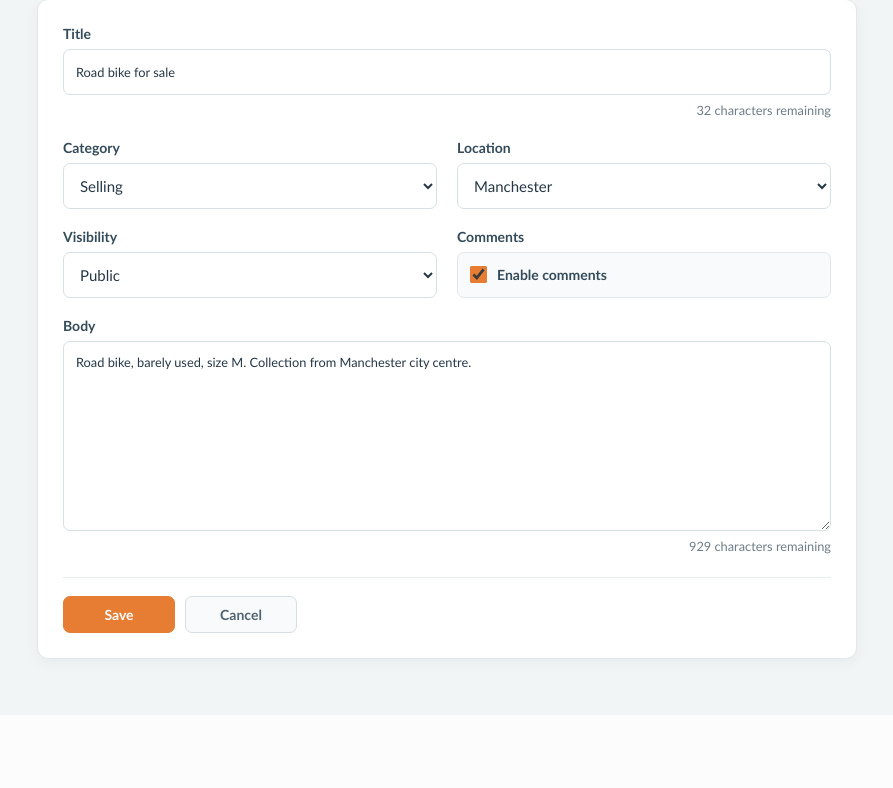
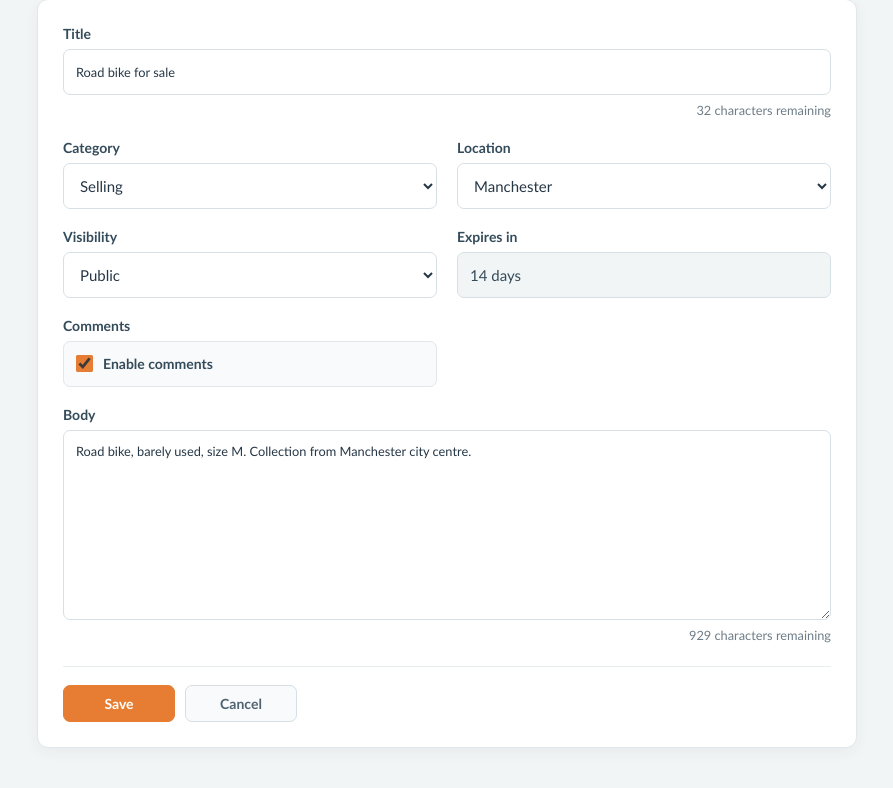
Before and after one commit to zorangenic64/neighbourhood-noticeboard, a Flask app: page /post/1/edit in a window 1280 px wide. Shown: the part 169-957 px from the top of the page, without its empty margins (193-1086 px from the left). Before the commit the page ends 837 px from the top, so only its background shows below. Run offline with Flask 3, Linux system fonts and the light colour scheme; a user stored in the database is signed in; some libraries are stand-ins or nearby versions.

Commit message:
added expiry date, but then had to fix oreder in second line of post and password recovry due to mismathc in captilaisaiton of seucierty q answer

```diff
--- a/app.py
+++ b/app.py
@@ -28,7 +28,8 @@ from utils.location_data import load_location_choices
 
 from utils.proximity import post_is_within_distance
 
-from sqlalchemy import and_, or_
+from sqlalchemy import and_, inspect, or_, text
+from threading import Lock
 
 USERNAME_MIN_LENGTH = 3
 USERNAME_MAX_LENGTH = 25
@@ -45,6 +46,7 @@ POST_BODY_MIN_LENGTH = 1
 POST_BODY_MAX_LENGTH = 1000
 COMMENT_MIN_LENGTH = 1
 COMMENT_MAX_LENGTH = 300
+POST_EXPIRY_CHOICES = (7, 14, 30)
 
 app = Flask(__name__)
 
@@ -63,6 +65,35 @@ db.init_app(app)
 login_manager = LoginManager()
 login_manager.init_app(app)
 login_manager.login_view = "login"
+
+_post_expiry_schema_checked = False
+_post_expiry_schema_lock = Lock()
+
+
+@app.before_request
+def ensure_post_expiry_schema():
+    global _post_expiry_schema_checked
+
+    if _post_expiry_schema_checked:
+        return
+
+    with _post_expiry_schema_lock:
+        if _post_expiry_schema_checked:
+            return
+
+        inspector = inspect(db.engine)
+        if not inspector.has_table("post"):
+            return
+
+        columns = {column["name"] for column in inspector.get_columns("post")}
+        if "expires_in_days" not in columns:
+            with db.engine.begin() as connection:
+                connection.execute(text(
+                    "ALTER TABLE post ADD COLUMN expires_in_days "
+                    "INTEGER NOT NULL DEFAULT 7"
+                ))
+
+        _post_expiry_schema_checked = True
 
 
 @login_manager.user_loader
@@ -556,7 +587,7 @@ def register():
         password = request.form["password"]
         confirm_password = request.form["confirm_password"]
         security_question = request.form["security_question"]
-        security_answer = request.form["security_answer"]
+        security_answer = request.form["security_answer"].strip().lower()
         default_location = request.form.get("default_location", "Unknown")
 
         if default_location not in locations:
@@ -599,10 +630,15 @@ def register():
 def create_post():
     locations = load_location_choices()
     error = None
+    expires_in_days = 7
 
     if request.method == "POST":
         title = request.form.get("title", "").strip()
         body = request.form.get("body", "").strip()
+        try:
+            expires_in_days = int(request.form.get("expires_in_days", "7"))
+        except (TypeError, ValueError):
+            expires_in_days = 0
         category = request.form.get("category", "")
         location = request.form.get("location", current_user.default_location)
         visibility = request.form.get("visibility", "public")
@@ -619,9 +655,13 @@ def create_post():
                     "body": "",
                     "category": category,
                     "location": current_user.default_location,
+                    "expires_in_days": expires_in_days,
                 },
                 locations=locations,
                 current_user=current_user,
+                expiry_choices=POST_EXPIRY_CHOICES,
+                selected_expiry_days=expires_in_days,
+                is_edit=False,
                 error="Post contains blocked words. Please remove the disallowed text and try again."
             )
 
@@ -631,6 +671,8 @@ def create_post():
             error = "Post title must be between 6 and 50 characters."
         elif not POST_BODY_MIN_LENGTH <= len(body) <= POST_BODY_MAX_LENGTH:
             error = "Post description must be between 1 and 1000 characters."
+        elif expires_in_days not in POST_EXPIRY_CHOICES:
+            error = "Expiry must be 7, 14, or 30 days."
         else:
             post = Post(
                 title=title,
@@ -639,6 +681,7 @@ def create_post():
                 location=location,
                 visibility=visibility,
                 comments_enabled=comments_enabled,
+                expires_in_days=expires_in_days,
                 author_id=current_user.id
             )
             db.session.add(post)
@@ -650,6 +693,9 @@ def create_post():
         post=None,
         locations=locations,
         current_user=current_user,
+        expiry_choices=POST_EXPIRY_CHOICES,
+        selected_expiry_days=expires_in_days,
+        is_edit=False,
         error=error
     )
 
@@ -682,9 +728,11 @@ def edit_post(post_id):
                     "body": "",
                     "category": category,
                     "location": current_user.default_location,
+                    "expires_in_days": post.expires_in_days,
                 },
                 locations=locations,
                 current_user=current_user,
+                is_edit=True,
                 error="Post contains blocked words. Please remove the disallowed text and try again."
             )
 
@@ -710,6 +758,8 @@ def edit_post(post_id):
         post=post,
         locations=locations,
         current_user=current_user,
+        is_edit=True,
+        expiry_choices=POST_EXPIRY_CHOICES,
         error=error
     )
 
@@ -801,7 +851,7 @@ def account():
 
         elif form_type == "security":
             security_question = request.form.get("security_question", "")
-            security_answer = request.form.get("security_answer", "")
+            security_answer = request.form.get("security_answer", "").strip().lower()
 
             if not SECURITY_QUESTION_MIN_LENGTH <= len(security_question) <= SECURITY_QUESTION_MAX_LENGTH:
                 error = "Security question must be between 1 and 25 characters."
--- a/static/css/post-form.css
+++ b/static/css/post-form.css
@@ -72,6 +72,18 @@
     min-height: 190px;
     resize: vertical;
     line-height: 1.6;
+}
+
+.post-form-page .form-display-value {
+    display: flex;
+    min-height: 46px;
+    align-items: center;
+    padding: 10px 12px;
+    border: 1px solid #d7e0e5;
+    border-radius: 7px;
+    background: #f2f5f6;
+    color: #344b5a;
+    font-size: 15px;
 }
 
 .post-form-page .form-field input[type="text"]:focus,
--- a/templates/index.html
+++ b/templates/index.html
@@ -72,8 +72,9 @@
 
         <div class="post-meta">
             <span class="post-meta-item">{{ post.author.username }}</span>
+            <span class="post-meta-item">{{ post.location }}</span>
             <span class="post-meta-item">{{ post.created_at.strftime('%d %b %Y %H:%M') }}</span>
-            <span class="post-meta-item">{{ post.location }}</span>
+            <span class="post-meta-item">Expires after {{ post.expires_in_days }} days</span>
             <span class="post-meta-item comment-count" aria-label="{{ post.comments|length }} comments">
                 <span aria-hidden="true">&#128172;</span> {{ post.comments|length }}
             </span>
--- a/templates/post_form.html
+++ b/templates/post_form.html
@@ -61,6 +61,19 @@
         </div>
 
         <div class="form-field">
+            <label for="expires_in_days">Expires in</label>
+            {% if is_edit %}
+                <div class="form-display-value">{{ post.expires_in_days }} days</div>
+            {% else %}
+                <select id="expires_in_days" name="expires_in_days">
+                    {% for days in expiry_choices %}
+                        <option value="{{ days }}" {% if selected_expiry_days == days %}selected{% endif %}>{{ days }} days</option>
+                    {% endfor %}
+                </select>
+            {% endif %}
+        </div>
+
+        <div class="form-field">
             <span class="form-field-label">Comments</span>
             <div class="form-checkbox">
                 <input
```
Also changed, not shown: models/models.py (+7 -0 lines), seed_data.py (+6 -4 lines), todo.txt (+10 -2 lines), instance/noticeboard.db.
